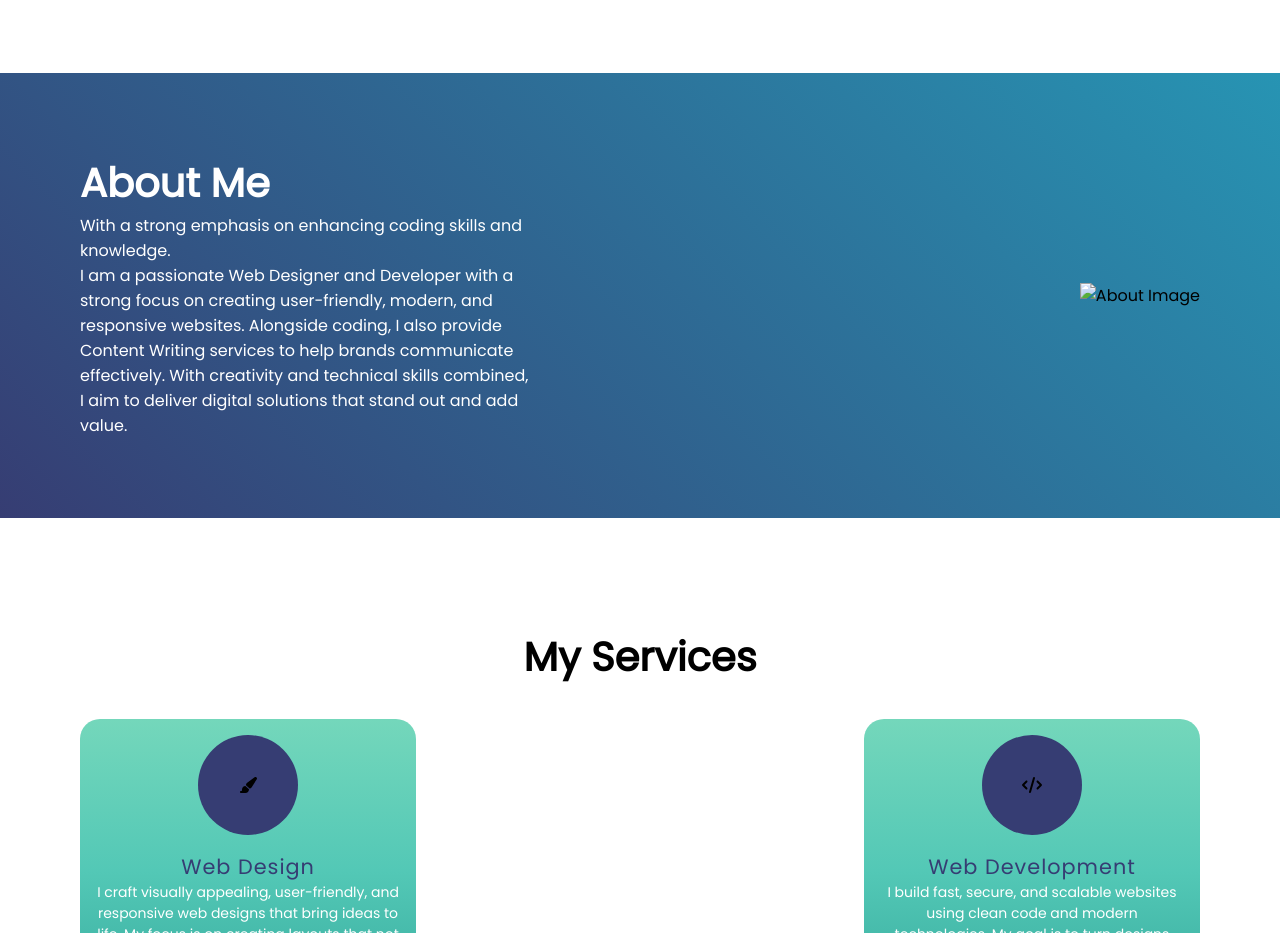
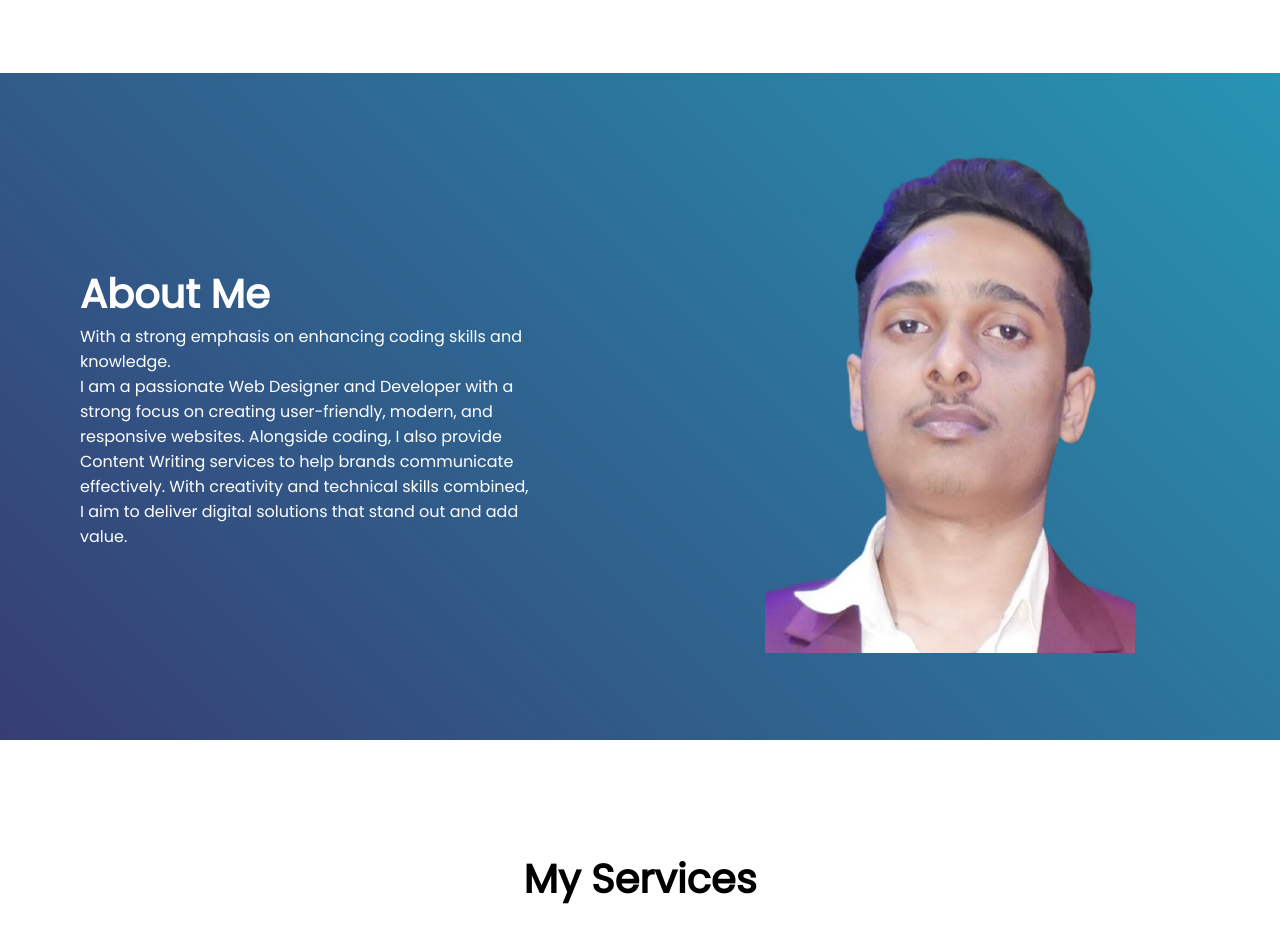
Before and after one commit to sauravkumar0007/Portfolio, a website: page index.html in a window 1280 px wide. Shown: the part 1312-2245 px from the top of the page. Drawn offline with Linux system fonts and the light colour scheme; the site is published under a folder, as on GitHub Pages, so addresses that start at the root find nothing.

Commit message:
Update index.html

```diff
--- a/index.html
+++ b/index.html
@@ -127,7 +127,7 @@
       </p>
     </div>
     <div class="about-image">
-      <img src="/image/sauravsingh-removebg-preview.png" alt="About Image">
+      <img src="image/sauravsingh-removebg-preview.png" alt="About Image">
     </div>
   </section>
 
```
